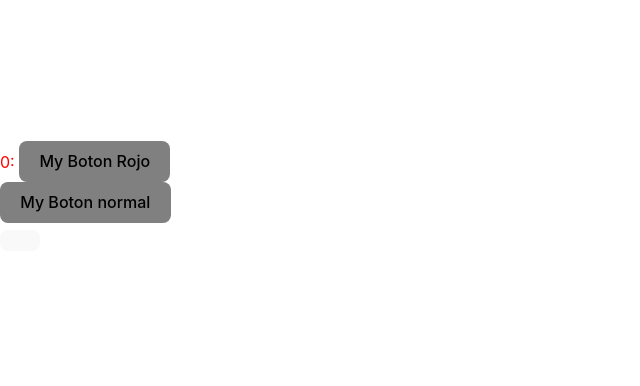
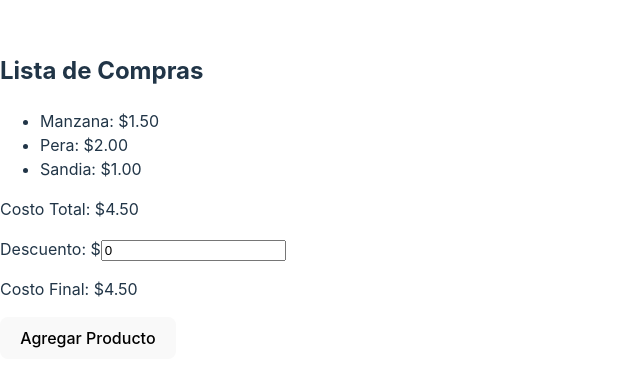
Before and after one commit to Atch2/cpReact, a React (Vite) app in the folder anthonyreact/: page / in a window 1280 px wide. Shown: the part 204-590 px from the top of the page, without its empty margins (0-640 px from the left). Built offline with nearby package versions, Linux system fonts and the light colour scheme.

Commit message:
feat: example useMemo

```diff
--- a/anthonyreact/src/App.tsx
+++ b/anthonyreact/src/App.tsx
@@ -1,31 +1,13 @@
 import "./App.css";
-import { AppForm, Button, ColorRed } from "./components";
-import { GlobalProvider } from "./context/global.provider";
+import { BookReader, FocusInput, ShoppingCart } from "./components";
 
 function App() {
-  const submit = () => {
-    console.log("submited");
-  };
-
-  const handleClick = () => {
-    console.log("uy me tocaron");
-  };
-
-  const dimeHola = () => {
-    alert("hola !!");
-  };
-
   return (
-    <GlobalProvider>
-      <ColorRed>
-        <Button parentMethod={dimeHola}>My Boton Rojo</Button>
-      </ColorRed>
-      <Button parentMethod={handleClick}>My Boton normal</Button>
-
-      <AppForm>
-        <button type="submit" onClick={submit}></button>
-      </AppForm>
-    </GlobalProvider>
+    <>
+      {/* <BookReader /> */}
+      {/* <FocusInput /> */}
+      <ShoppingCart />
+    </>
   );
 }
 
--- /dev/null
+++ b/anthonyreact/src/components/UseMemo/ShoppingCart.tsx
@@ -0,0 +1,78 @@
+import { useMemo, useState } from "react";
+
+interface Item {
+  id: number;
+  name: string;
+  price: number;
+}
+
+export const ShoppingCart = () => {
+  const [items, setItems] = useState<Item[]>([
+    {
+      id: 1,
+      name: "Manzana",
+      price: 1.5,
+    },
+    {
+      id: 2,
+      name: "Pera",
+      price: 2.0,
+    },
+    {
+      id: 3,
+      name: "Sandia",
+      price: 1.0,
+    },
+  ]);
+
+  const [discount, setDiscount] = useState<number>(0);
+
+  const totalCost: number = useMemo(
+    () => items.reduce((total, item) => total + item.price, 0),
+    [items],
+  );
+
+  const finalCost: number = useMemo(
+    () => totalCost - discount,
+    [totalCost, discount],
+  );
+
+  const addItem = () => {
+    const newItem = {
+      id: items.length + 1,
+      name: `Producto ${items.length + 1}`,
+      price: Math.random() * 5,
+    };
+
+    setItems([...items, newItem]);
+  };
+
+  return (
+    <div>
+      <h2>Lista de Compras</h2>
+
+      <ul>
+        {items.map((item) => (
+          <li key={item.id}>
+            {item.name}: ${item.price.toFixed(2)}
+          </li>
+        ))}
+      </ul>
+
+      <p>Costo Total: ${totalCost.toFixed(2)}</p>
+
+      <p>
+        Descuento: $
+        <input
+          type="number"
+          value={discount}
+          onChange={(e) => setDiscount(parseFloat(e.target.value) || 0)}
+        />
+      </p>
+
+      <p>Costo Final: ${finalCost.toFixed(2)}</p>
+
+      <button onClick={addItem}>Agregar Producto</button>
+    </div>
+  );
+};
--- /dev/null
+++ b/anthonyreact/src/components/UseRef/BookReader.tsx
@@ -0,0 +1,49 @@
+import { useRef, useState } from "react";
+
+export const BookReader = () => {
+  const currentPageRef = useRef<number>(1);
+  const [currentPage, setCurrentPage] = useState(1);
+
+  const nextPage = () => {
+    currentPageRef.current += 1;
+    console.log(`Avanzaste a la página ${currentPageRef.current}`);
+  };
+
+  const previousPage = () => {
+    if (currentPageRef.current === 1) {
+      console.log(
+        `No se puede retroceder a la página porque ya te encuentras en ${currentPageRef.current}`,
+      );
+      return;
+    }
+
+    currentPageRef.current -= 1;
+    console.log(`Retrocediste a la página ${currentPageRef.current}`);
+  };
+
+  const goToPage = (page: number) => {
+    if (page < 1) {
+      console.log(`No se puede saltar a un valor negativo`);
+    }
+
+    currentPageRef.current = page;
+    setCurrentPage(page);
+    console.log(`Saltaste a la pagina ${currentPageRef.current}`);
+  };
+
+  return (
+    <div>
+      <h2>Lectra de libro</h2> <p>Página acutal: {currentPageRef.current}</p>
+      <p>Página acutal [STATE]: {currentPage}</p>
+      <button onClick={previousPage}>Página Anterior</button>
+      <button onClick={nextPage}>Página Siguiente</button>
+      <button
+        onClick={() => {
+          goToPage(10);
+        }}
+      >
+        Ir a la pagina 10
+      </button>
+    </div>
+  );
+};
--- /dev/null
+++ b/anthonyreact/src/components/UseRef/FocusInput.tsx
@@ -0,0 +1,21 @@
+import { useRef } from "react";
+
+export const FocusInput = () => {
+  const inputRef = useRef<HTMLInputElement>(null);
+
+  const handleButtonClick = () => {
+    if (!inputRef.current) {
+      console.log("No existe la referencia al elemento");
+      return;
+    }
+
+    inputRef.current.focus();
+  };
+
+  return (
+    <div>
+      <input ref={inputRef} type="text" placeholder="Escribe algo aquí" />
+      <button onClick={handleButtonClick}>Enfocar en el input</button>
+    </div>
+  );
+};
--- /dev/null
+++ b/anthonyreact/src/components/UseRef/index.ts
@@ -0,0 +1,2 @@
+export * from "./BookReader.tsx";
+export * from "./FocusInput.tsx";
--- a/anthonyreact/src/components/index.ts
+++ b/anthonyreact/src/components/index.ts
@@ -1,2 +1,4 @@
 export * from "./Button/Button.tsx";
 export * from "./Form/Form.tsx";
+export * from "./UseRef";
+export * from "./UseMemo/ShoppingCart.tsx";
```
